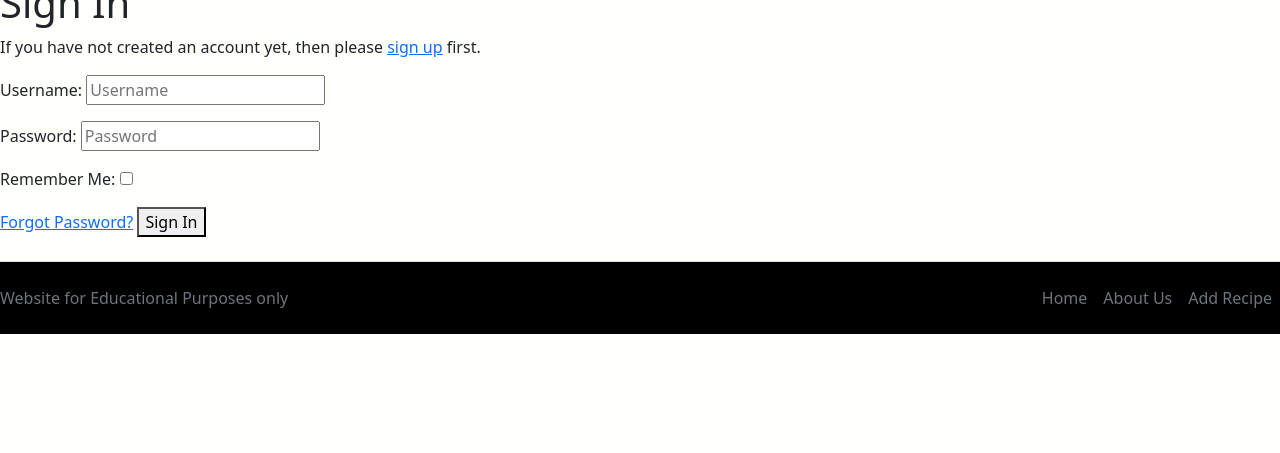
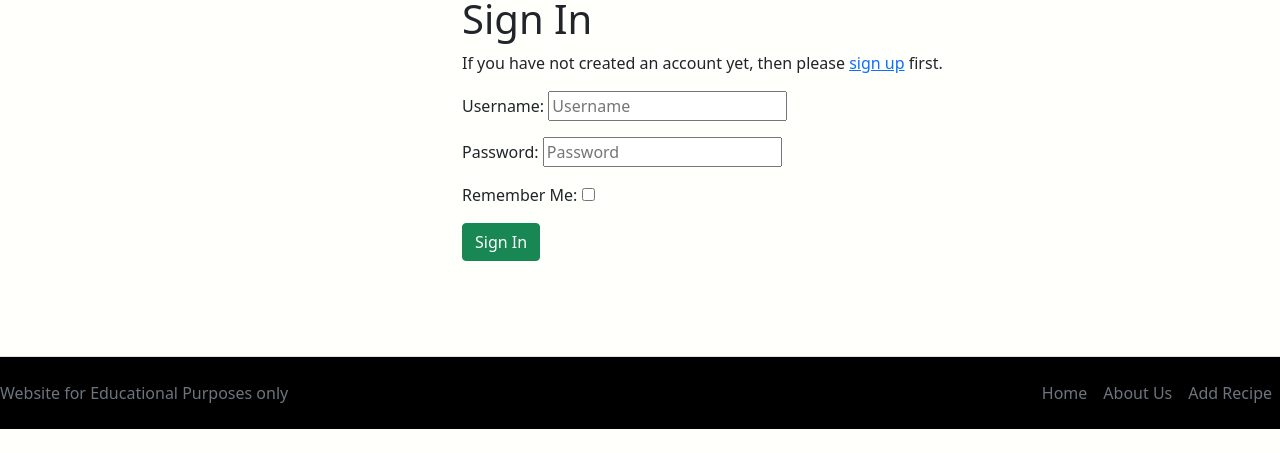
Before and after one commit to anthonyjn08/the-recipe-hotspot, a Django app: page /accounts/login/ in a window 1280 px wide. Shown: the part 347-800 px from the top of the page. Run offline with Django 3.2, Linux system fonts and the light colour scheme; some libraries are stand-ins or nearby versions.

Commit message:
Add base style to login.html

```diff
--- a/templates/account/login.html
+++ b/templates/account/login.html
@@ -7,31 +7,17 @@
 
 {% block content %}
 
+<div class="container">
+  <div class="row">
+    <div class="col-md-8 mt-3 offset-md-4">
+
+
       <h1>{% trans "Sign In" %}</h1>
 
-{% get_providers as socialaccount_providers %}
 
-{% if socialaccount_providers %}
-<p>{% blocktrans with site.name as site_name %}Please sign in with one
-of your existing third party accounts. Or, <a href="{{ signup_url }}">sign up</a>
-for a {{ site_name }} account and sign in below:{% endblocktrans %}</p>
-
-<div class="socialaccount_ballot">
-
-  <ul class="socialaccount_providers">
-    {% include "socialaccount/snippets/provider_list.html" with process="login" %}
-  </ul>
-
-  <div class="login-or">{% trans 'or' %}</div>
-
-</div>
-
-{% include "socialaccount/snippets/login_extra.html" %}
-
-{% else %}
       <p>{% blocktrans %}If you have not created an account yet, then please
         <a href="{{ signup_url }}">sign up</a> first.{% endblocktrans %}</p>
-{% endif %}
+
 
       <form class="login" method="POST" action="{% url 'account_login' %}">
         {% csrf_token %}
@@ -39,8 +25,9 @@ for a {{ site_name }} account and sign in below:{% endblocktrans %}</p>
         {% if redirect_field_value %}
         <input type="hidden" name="{{ redirect_field_name }}" value="{{ redirect_field_value }}" />
         {% endif %}
-  <a class="button secondaryAction" href="{% url 'account_reset_password' %}">{% trans "Forgot Password?" %}</a>
-  <button class="primaryAction" type="submit">{% trans "Sign In" %}</button>
+        <button class="btn btn-success" type="submit">{% trans "Sign In" %}</button>
       </form>
-
+    </div>
+  </div>
+</div>
 {% endblock %}
--- a/templates/base.html
+++ b/templates/base.html
@@ -23,7 +23,7 @@
     <title>The Recipe Hotspot</title>
 </head>
 
-<body class="d-flex flex-column h-100 main-bg">
+<body class="d-flex flex-column min-vh-100">
 
     <!-- Navbar-->
     <nav class="navbar navbar-expand-lg navbar-dark bg-black">
@@ -72,7 +72,7 @@
     </main>
 
     <!-- Footer -->
-    <footer class="d-flex flex-wrap justify-content-between align-items-center py-3 my-4 border-top bg-black">
+    <footer class="d-flex flex-wrap justify-content-between align-items-center py-3 my-4 border-top bg-black mt-auto">
         <p class="col-md-4 mb-0 text-muted">Website for Educational Purposes only</p>
 
         <ul class="nav col-md-4 justify-content-end">
```
Lines whose indentation alone changed are shown as unchanged.
